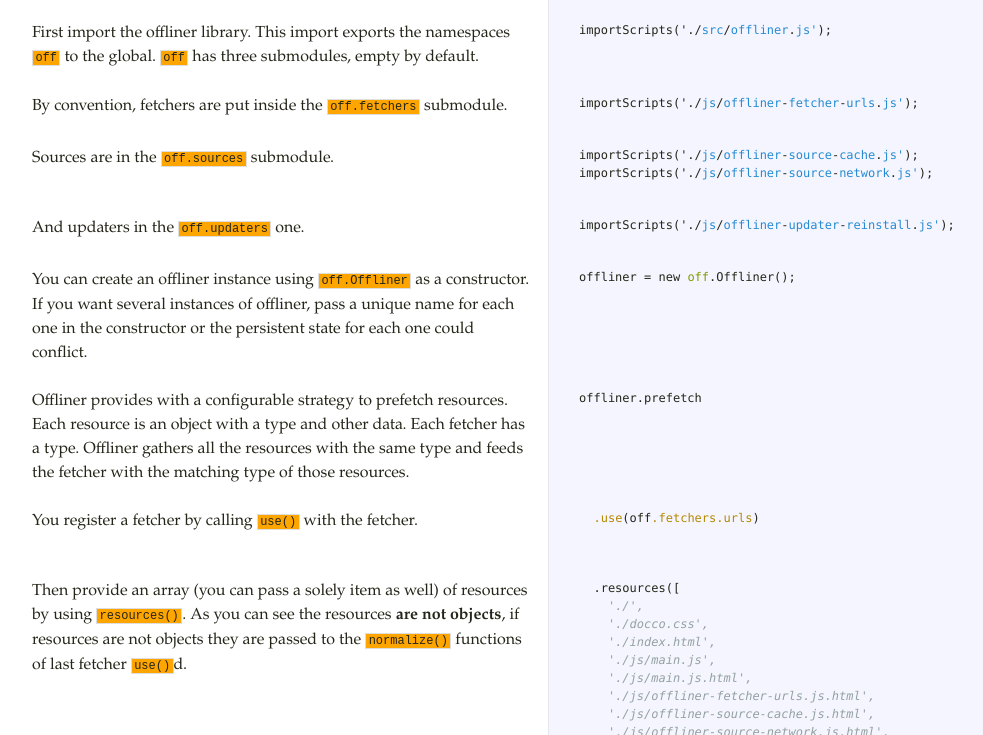
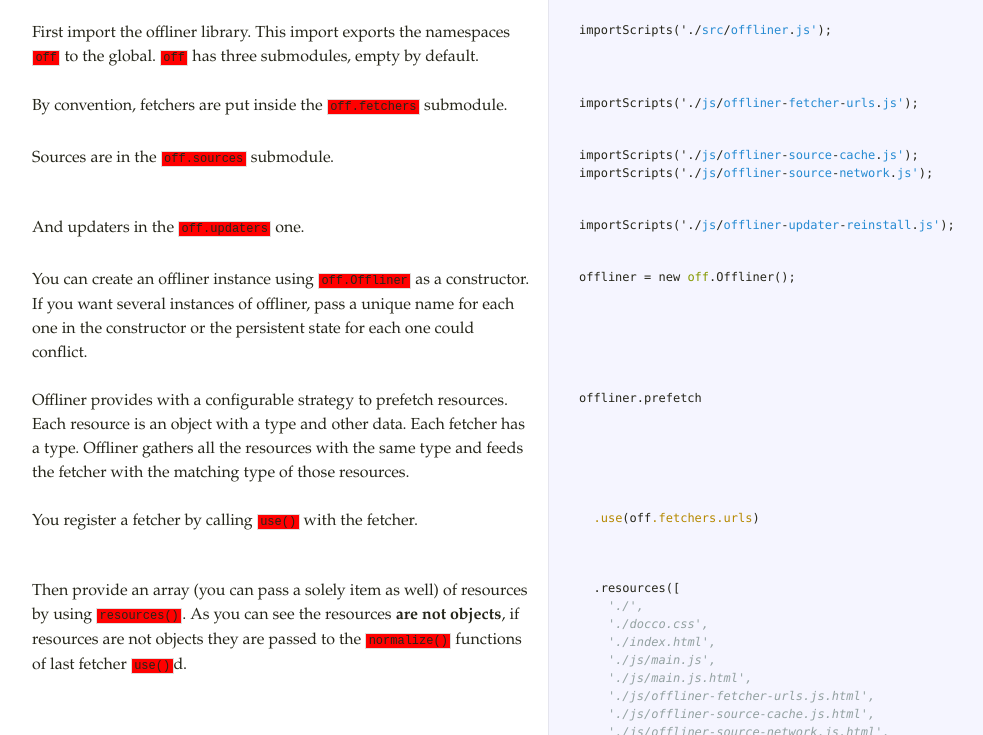
Before and after one commit to delapuente/offliner, a plain HTML site: page worker.js.html in a window 1280 px wide. Shown: the part 65-800 px from the top of the page, without its empty margins (0-983 px from the left). Drawn offline with Linux system fonts and the light colour scheme.

Commit message:
Update docco.css

```diff
--- a/docco.css
+++ b/docco.css
@@ -123,7 +123,7 @@ table td {border: 0; outline: 0}
 }
 
 .docs p code {
-  background: orange;
+  background: red;
   border: 1px solid #dedede;
   font-size: 12px;
   padding: 0 0.2em;
```
